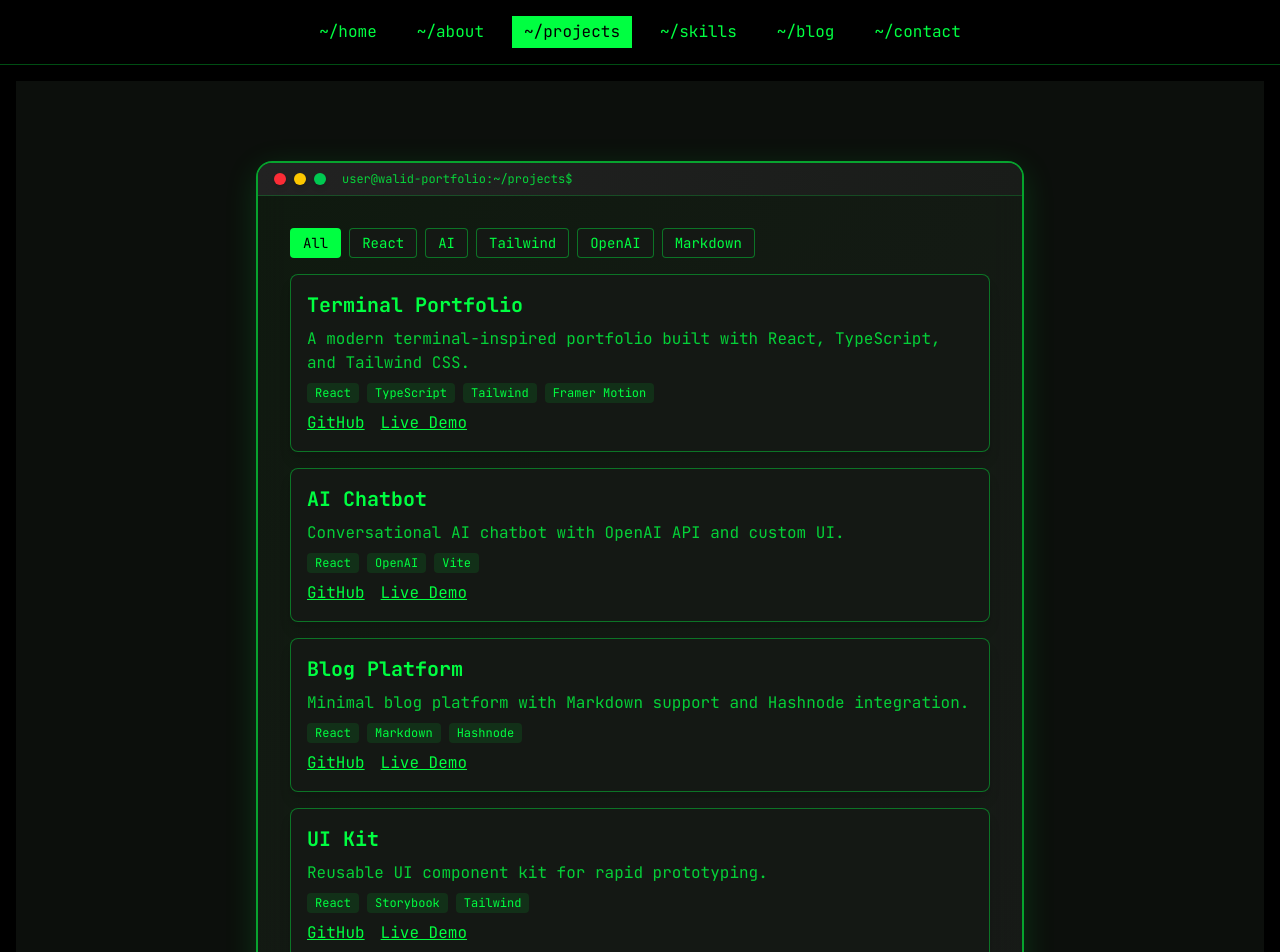
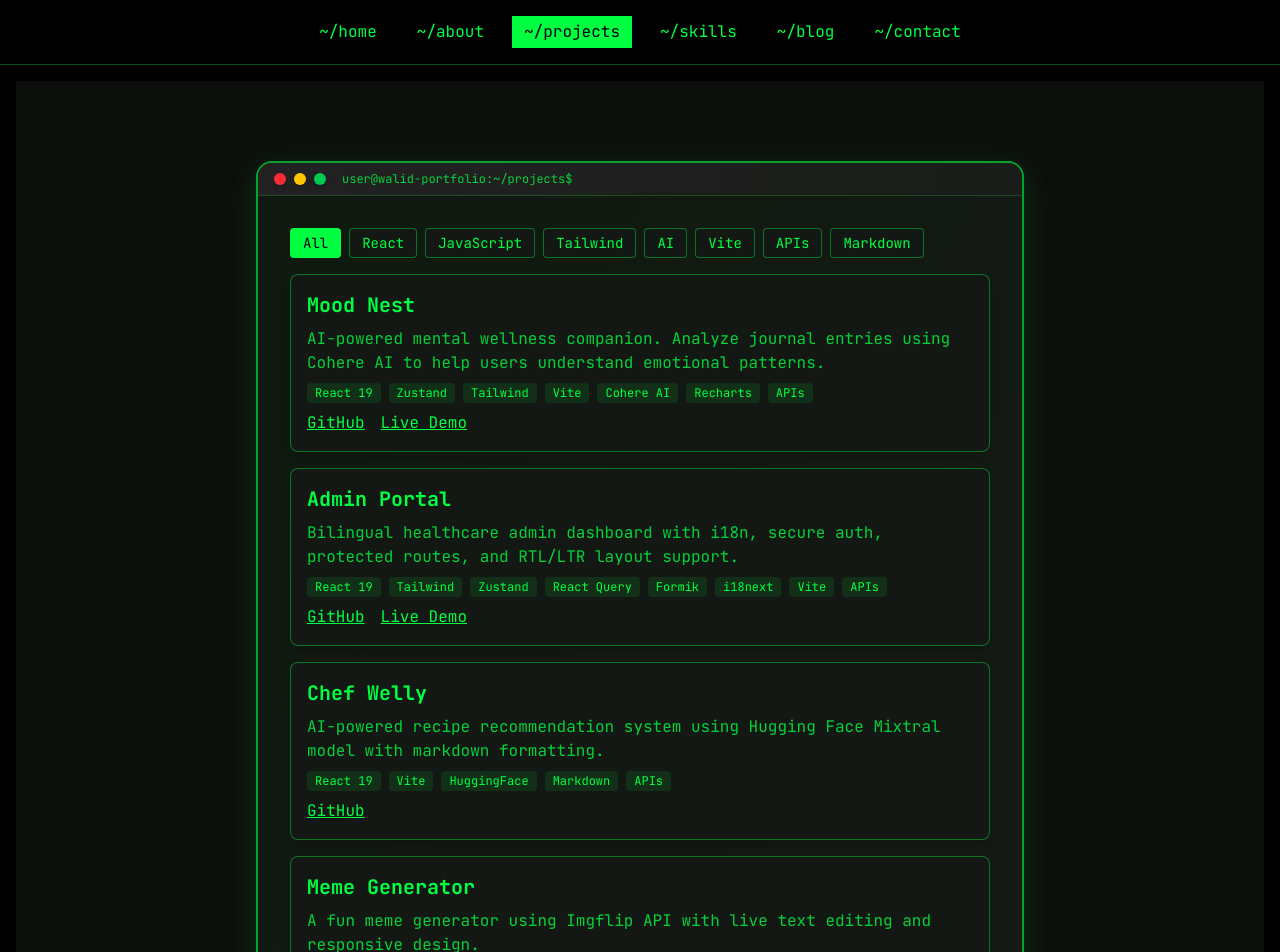
Before and after one commit to walidelbourdiney/WalidEzzat, a React (Vite) app: page /projects in a window 1280 px wide. Shown: the top 952 px of the page. Built offline with nearby package versions, Linux system fonts and the light colour scheme.

Commit message:
feat: Update SkillsTerminal and Blog components with new features and improved layout; enhance Projects section with additional projects and filtering options

```diff
--- a/src/components/SkillsTerminal.tsx
+++ b/src/components/SkillsTerminal.tsx
@@ -1,75 +1,111 @@
 import React from "react";
+import { motion } from "framer-motion";
+import TypingAnimation from "./TypingAnimation";
+
+type SkillLevel = "Beginner" | "Intermediate" | "Advanced";
+
+const levelTag = (level: SkillLevel) => {
+  switch (level) {
+    case "Advanced":
+      return <span className="text-xs text-green-400">🟢 Advanced</span>;
+    case "Intermediate":
+      return <span className="text-xs text-yellow-300">🟡 Intermediate</span>;
+    case "Beginner":
+      return <span className="text-xs text-blue-400">🔵 Beginner</span>;
+  }
+};
 
 const skills = [
   {
     category: "Frontend",
     items: [
-      { name: "React 19", level: 90 },
-      { name: "TypeScript", level: 85 },
-      { name: "Tailwind CSS", level: 85 },
-      { name: "HTML5 / CSS3", level: 90 },
-      { name: "Responsive Design", level: 85 },
-      { name: "UI/UX", level: 75 },
+      { name: "React 19", level: "Advanced" },
+      { name: "TypeScript", level: "Beginner" },
+      { name: "Tailwind CSS", level: "Advanced" },
+      { name: "HTML5 / CSS3", level: "Advanced" },
+      { name: "Responsive Design", level: "Advanced" },
+      { name: "UI/UX", level: "Intermediate" },
     ],
   },
   {
     category: "State Management",
     items: [
-      { name: "Zustand", level: 80 },
-      { name: "Context API", level: 75 },
-      { name: "React Query", level: 70 },
+      { name: "Zustand", level: "Advanced" },
+      { name: "Context API", level: "Beginner" },
+      { name: "React Query", level: "Intermediate" },
     ],
   },
   {
     category: "Tools & Workflow",
     items: [
-      { name: "Vite", level: 85 },
-      { name: "Git / GitHub", level: 85 },
-      { name: "DevTools & Debugging", level: 80 },
-      { name: "i18next / RTL", level: 70 },
-      { name: "Formik", level: 65 },
+      { name: "Vite", level: "Advanced" },
+      { name: "Git / GitHub", level: "Advanced" },
+      { name: "DevTools & Debugging", level: "Intermediate" },
+      { name: "i18next / RTL", level: "Intermediate" },
+      { name: "Formik", level: "Intermediate" },
     ],
   },
   {
     category: "Other",
     items: [
-      { name: "RESTful APIs", level: 85 },
-      { name: "WordPress", level: 60 },
-      { name: "Linux Basics", level: 60 },
+      { name: "RESTful APIs", level: "Advanced" },
+      { name: "WordPress", level: "Intermediate" },
+      { name: "Linux Basics", level: "Intermediate" },
     ],
   },
   {
     category: "Learning",
     items: [
-      { name: "Next.js", level: 40 },
-      { name: "AI APIs (Cohere, HuggingFace)", level: 35 },
+      { name: "Next.js", level: "Beginner" },
+      { name: "AI APIs", level: "Beginner" },
     ],
   },
-];
+] as {
+  category: string;
+  items: { name: string; level: SkillLevel }[];
+}[];
+
+const barVariants = {
+  hidden: { width: 0 },
+  visible: (level: SkillLevel) => ({
+    width:
+      level === "Advanced" ? "100%" : level === "Intermediate" ? "66%" : "33%",
+    transition: { duration: 1, ease: "easeOut" },
+  }),
+};
 
 const SkillsTerminal: React.FC = () => {
   return (
     <div className="font-mono text-terminal-green w-full px-4 sm:px-6">
       {skills.map((cat) => (
-        <div key={cat.category} className="mb-8 max-w-2xl mx-auto">
-          <div className="text-accent-green font-bold mb-2">
-            $ npm list --{cat.category.toLowerCase().replace(/ /g, "-")}
-          </div>
+        <div key={cat.category} className="mb-10 max-w-2xl mx-auto">
+          {/* Animated Header */}
+          <TypingAnimation
+            lines={[
+              `$ npm list --${cat.category.toLowerCase().replace(/ /g, "-")}`,
+            ]}
+            typingSpeed={30}
+            className="text-accent-green font-bold mb-3 text-sm sm:text-base"
+          />
+
           {cat.items.map((skill) => (
             <div
               key={skill.name}
-              className="mb-2 flex flex-col sm:flex-row sm:items-center sm:gap-2"
+              className="mb-2 flex flex-col sm:flex-row sm:items-center sm:gap-3"
             >
-              <span className="w-full sm:w-40 inline-block">{skill.name}</span>
+              <span className="w-full sm:w-40">{skill.name}</span>
               <div className="w-full flex-1 bg-terminal-dark-alt rounded h-3 overflow-hidden mt-1 sm:mt-0">
-                <div
+                <motion.div
                   className="bg-terminal-green h-3 rounded"
-                  style={{ width: `${skill.level}%` }}
+                  custom={skill.level}
+                  initial="hidden"
+                  animate="visible"
+                  variants={barVariants}
                 />
               </div>
-              <span className="text-xs ml-auto mt-1 sm:mt-0 sm:ml-2">
-                {skill.level}%
-              </span>
+              <div className="mt-1 sm:mt-0 sm:ml-2">
+                {levelTag(skill.level)}
+              </div>
             </div>
           ))}
         </div>
--- a/src/pages/Projects.tsx
+++ b/src/pages/Projects.tsx
@@ -1,43 +1,86 @@
-import React, { useState } from 'react';
-import TerminalWindow from '../components/TerminalWindow';
-import ProjectCard from '../components/ProjectCard';
-import { motion } from 'framer-motion';
+import React, { useState } from "react";
+import TerminalWindow from "../components/TerminalWindow";
+import ProjectCard from "../components/ProjectCard";
+import { motion } from "framer-motion";
 
 const projects = [
   {
-    title: 'Terminal Portfolio',
-    description: 'A modern terminal-inspired portfolio built with React, TypeScript, and Tailwind CSS.',
-    tech: ['React', 'TypeScript', 'Tailwind', 'Framer Motion'],
-    github: 'https://github.com/walid-ezzat/terminal-portfolio',
-    demo: '#',
+    title: "Mood Nest",
+    description:
+      "AI-powered mental wellness companion. Analyze journal entries using Cohere AI to help users understand emotional patterns.",
+    tech: [
+      "React 19",
+      "Zustand",
+      "Tailwind",
+      "Vite",
+      "Cohere AI",
+      "Recharts",
+      "APIs",
+    ],
+    github: "https://github.com/walidelbourdiney/MOOD-NEST",
+    demo: "https://mood-nest.vercel.app",
   },
   {
-    title: 'AI Chatbot',
-    description: 'Conversational AI chatbot with OpenAI API and custom UI.',
-    tech: ['React', 'OpenAI', 'Vite'],
-    github: 'https://github.com/walid-ezzat/ai-chatbot',
-    demo: '#',
+    title: "Admin Portal",
+    description:
+      "Bilingual healthcare admin dashboard with i18n, secure auth, protected routes, and RTL/LTR layout support.",
+    tech: [
+      "React 19",
+      "Tailwind",
+      "Zustand",
+      "React Query",
+      "Formik",
+      "i18next",
+      "Vite",
+      "APIs",
+    ],
+    github: "https://github.com/walidelbourdiney/portal",
+    demo: "https://portal-sooty-pi.vercel.app/",
   },
   {
-    title: 'Blog Platform',
-    description: 'Minimal blog platform with Markdown support and Hashnode integration.',
-    tech: ['React', 'Markdown', 'Hashnode'],
-    github: 'https://github.com/walid-ezzat/blog-platform',
-    demo: '#',
+    title: "Chef Welly",
+    description:
+      "AI-powered recipe recommendation system using Hugging Face Mixtral model with markdown formatting.",
+    tech: ["React 19", "Vite", "HuggingFace", "Markdown", "APIs"],
+    github: "https://github.com/walidelbourdiney/chef-welly",
   },
   {
-    title: 'UI Kit',
-    description: 'Reusable UI component kit for rapid prototyping.',
-    tech: ['React', 'Storybook', 'Tailwind'],
-    github: 'https://github.com/walid-ezzat/ui-kit',
-    demo: '#',
+    title: "Meme Generator",
+    description:
+      "A fun meme generator using Imgflip API with live text editing and responsive design.",
+    tech: ["React", "Vite", "Imgflip API", "CSS", "APIs"],
+    github: "https://github.com/walidelbourdiney/MemeGenerator",
+  },
+  {
+    title: "Weather App",
+    description:
+      "Responsive weather app using OpenWeather API with emoji icons, loading states, and error handling.",
+    tech: ["JavaScript", "HTML", "CSS", "OpenWeather API", "APIs"],
+    github: "https://github.com/walidelbourdiney/WEATHER-APP--native-JS-",
+    demo: "https://weather-app-native-js.vercel.app/",
+  },
+  {
+    title: "Modern Web Calculator",
+    description:
+      "JavaScript-powered calculator with decimal, operator logic, input validation, and modern UI.",
+    tech: ["JavaScript", "HTML", "CSS"],
+    github: "https://github.com/walidelbourdiney/Calculator",
   },
 ];
 
-const techFilters = ['All', 'React', 'AI', 'Tailwind', 'OpenAI', 'Markdown'];
+const techFilters = [
+  "All",
+  "React",
+  "JavaScript",
+  "Tailwind",
+  "AI",
+  "Vite",
+  "APIs",
+  "Markdown",
+];
 
 const Projects: React.FC = () => {
-  const [active, setActive] = useState('All');
+  const [active, setActive] = useState("All");
   return (
     <div className="flex flex-col items-center justify-center min-h-screen bg-terminal-dark py-8">
       <TerminalWindow title="user@walid-portfolio:~/projects$">
@@ -45,7 +88,11 @@ const Projects: React.FC = () => {
           {techFilters.map((filter) => (
             <button
               key={filter}
-              className={`px-3 py-1 rounded font-mono text-sm border border-terminal-green/40 transition-colors duration-150 ${active === filter ? 'bg-terminal-green text-black' : 'bg-terminal-dark-alt text-terminal-green hover:bg-terminal-green/20'}`}
+              className={`px-3 py-1 rounded font-mono text-sm border border-terminal-green/40 transition-colors duration-150 ${
+                active === filter
+                  ? "bg-terminal-green text-black"
+                  : "bg-terminal-dark-alt text-terminal-green hover:bg-terminal-green/20"
+              }`}
               onClick={() => setActive(filter)}
             >
               {filter}
@@ -55,11 +102,19 @@ const Projects: React.FC = () => {
         <motion.div
           initial={{ opacity: 0, y: 30 }}
           animate={{ opacity: 1, y: 0 }}
-          transition={{ duration: 0.7, ease: 'easeOut' }}
+          transition={{ duration: 0.7, ease: "easeOut" }}
         >
-          {projects.map((p) => (
-            <ProjectCard key={p.title} {...p} />
-          ))}
+          {projects
+            .filter((p) =>
+              active === "All"
+                ? true
+                : p.tech.some((tech) =>
+                    tech.toLowerCase().includes(active.toLowerCase())
+                  )
+            )
+            .map((p) => (
+              <ProjectCard key={p.title} {...p} />
+            ))}
         </motion.div>
       </TerminalWindow>
     </div>
```
Also changed, not shown: src/pages/Blog.tsx (+61 -15 lines), src/components/ThemeToggle.tsx (deleted).
